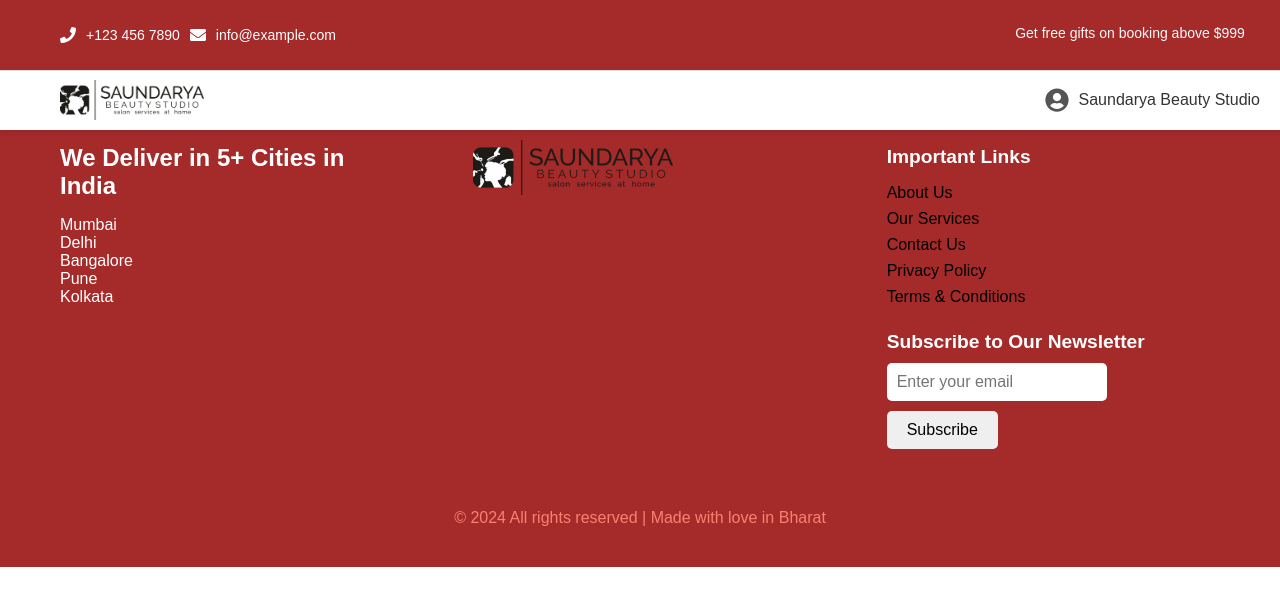
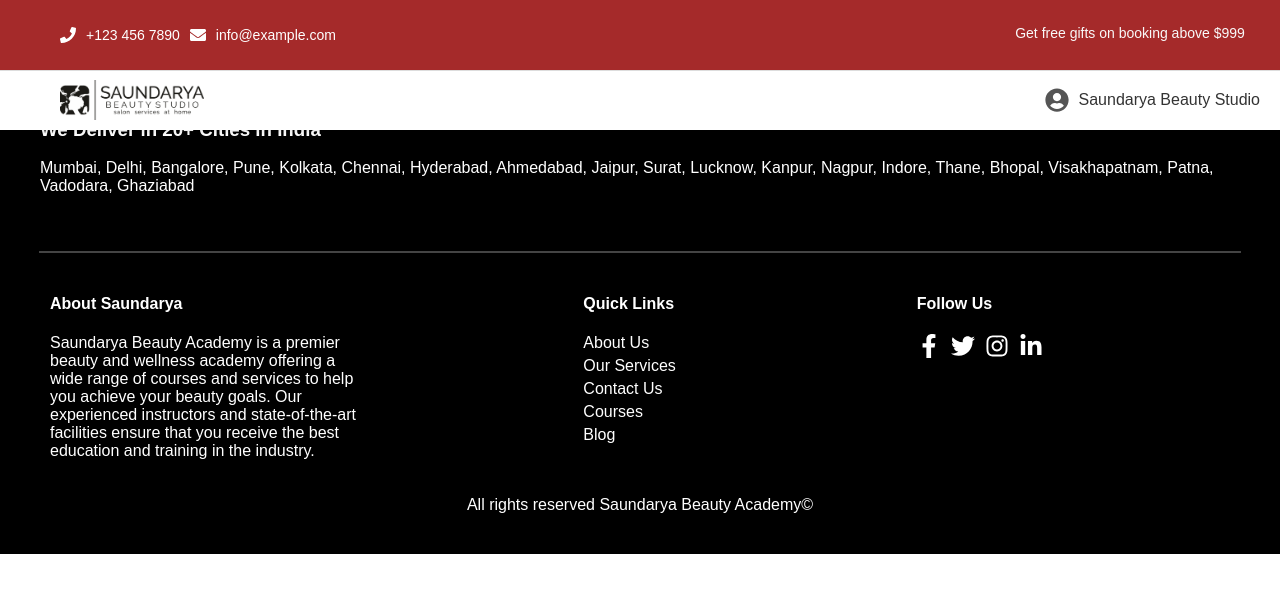
Before and after one commit to 1adanumer/Saundarya, a React (Vite) app in the folder client/saundarya/: page /about in a window 1280 px wide. Shown: the top 606 px of the page. Built offline with nearby package versions, Linux system fonts and the light colour scheme.

Commit message:
refactor Footer and GetApp components; update layout, styles, and email submission functionality

```diff
--- a/client/saundarya/src/assets/components/AchievementsAndServices/AchievementsAndServices.tsx
+++ b/client/saundarya/src/assets/components/AchievementsAndServices/AchievementsAndServices.tsx
@@ -8,20 +8,61 @@ const AchievementsAndServices: React.FC = () => {
       <section className="achievements-section">
         <h2>Our Achievements</h2>
         <div className="achievements-grid">
-          {[1, 2, 3, 4, 5].map((item) => (
-            <div className="achievement-item" key={item}>
+          <div className="achievement-item">
             <img
-                src={`Background-${item}.jpg`}
-                alt={`Achievement ${item}`}
+              src="Background-1.jpg"
+              alt="Achievement 1"
               className="achievement-img"
             />
-              <h3>Achievement {item}</h3>
+            <h3>3000+ Professionals</h3>
             <p>
               {/* Add achievement description here */}
-                Description for Achievement {item}
             </p>
           </div>
-          ))}
+          <div className="achievement-item">
+            <img
+              src="Background-2.jpg"
+              alt="Achievement 2"
+              className="achievement-img"
+            />
+            <h3>1M+ App Download</h3>
+            <p>
+              {/* Add achievement description here */}
+            </p>
+          </div>
+          <div className="achievement-item">
+            <img
+              src="Background-3.jpg"
+              alt="Achievement 3"
+              className="achievement-img"
+            />
+            <h3>2M+ Bookings Completed</h3>
+            <p>
+              {/* Add achievement description here */}
+            </p>
+          </div>
+          <div className="achievement-item">
+            <img
+              src="Background-4.jpg"
+              alt="Achievement 4"
+              className="achievement-img"
+            />
+            <h3>20+ Cities in India</h3>
+            <p>
+              {/* Add achievement description here */}
+            </p>
+          </div>
+          <div className="achievement-item">
+            <img
+              src="Background-5.jpg"
+              alt="Achievement 5"
+              className="achievement-img"
+            />
+            <h3>4.5+ India’s Top Rated</h3>
+            <p>
+              {/* Add achievement description here */}
+            </p>
+          </div>
         </div>
       </section>
 
@@ -29,20 +70,94 @@ const AchievementsAndServices: React.FC = () => {
       <section className="services-section">
         <h2>Our Services</h2>
         <div className="services-grid">
-          {[...Array(8).keys()].map((item) => (
-            <div className="service-item" key={item}>
+          <div className="service-item">
             <img
-                src={`image-${item + 1}.jpg`}
-                alt={`Service ${item + 1}`}
+              src="image-1.jpg"
+              alt="Service 1"
               className="service-img"
             />
-              <h3>Service {item + 1}</h3>
+            <h3>Female Salon at Home</h3>
             <p>
               {/* Add service description here */}
-                Description for Service {item + 1}
             </p>
           </div>
-          ))}
+          <div className="service-item">
+            <img
+              src="image-2.jpg"
+              alt="Service 2"
+              className="service-img"
+            />
+            <h3>Female Spa at Home</h3>
+            <p>
+              {/* Add service description here */}
+            </p>
+          </div>
+          <div className="service-item">
+            <img
+              src="image-3.jpg"
+              alt="Service 3"
+              className="service-img"
+            />
+            <h3>Advance Facials</h3>
+            <p>
+              {/* Add service description here */}
+            </p>
+          </div>
+          <div className="service-item">
+            <img
+              src="image-4.jpg"
+              alt="Service 4"
+              className="service-img"
+            />
+            <h3>Female Grooming</h3>
+            <p>
+              {/* Add service description here */}
+            </p>
+          </div>
+          <div className="service-item">
+            <img
+              src="image-5.jpg"
+              alt="Service 5"
+              className="service-img"
+            />
+            <h3>Male Spa</h3>
+            <p>
+              {/* Add service description here */}
+            </p>
+          </div>
+          <div className="service-item">
+            <img
+              src="image-6.jpg"
+              alt="Service 6"
+              className="service-img"
+            />
+            <h3>Hair Services</h3>
+            <p>
+              {/* Add service description here */}
+            </p>
+          </div>
+          <div className="service-item">
+            <img
+              src="image-7.jpg"
+              alt="Service 7"
+              className="service-img"
+            />
+            <h3>Makeup at Home</h3>
+            <p>
+              {/* Add service description here */}
+            </p>
+          </div>
+          <div className="service-item">
+            <img
+              src="image-8.jpg"
+              alt="Service 8"
+              className="service-img"
+            />
+            <h3>Pre Bridal</h3>
+            <p>
+              {/* Add service description here */}
+            </p>
+          </div>
         </div>
       </section>
     </div>
--- a/client/saundarya/src/assets/components/Footer/Footer.css
+++ b/client/saundarya/src/assets/components/Footer/Footer.css
@@ -1,100 +1,84 @@
 /* Footer Styles */
 .footer {
-    background-color: brown;
+  background-color: black;
   color: white;
   padding: 40px 20px;
   font-family: 'Poppins', sans-serif;
+  z-index: 1000;
 }
 
 .footer-container {
   display: flex;
-    justify-content: space-between;
+  flex-direction: column;
+  align-items: center;
   max-width: 1200px;
   margin: 0 auto;
-    gap: 40px;
 }
 
-  .footer-left,
-  .footer-center,
-  .footer-right {
-    flex: 1;
-    padding: 20px;
+.footer-cities {
+  text-align: left;
+  margin-bottom: 20px;
 }
 
-  .footer-left h3 {
-    font-size: 1.5rem;
-    margin-bottom: 10px;
+.footer-separator {
+  width: 100%;
+  border: 1px solid #444;
+  margin: 20px 0;
 }
 
-  .footer-left ul {
+.footer-content {
+  display: flex;
+  justify-content: space-between;
+  width: 100%;
+}
+
+.footer-about,
+.footer-links,
+.footer-social {
+  flex: 1;
+  margin: 0 10px;
+}
+
+.footer-about {
+  text-align: left;
+}
+
+.footer-links {
+  text-align: left;
+  padding-left: 200px;
+}
+
+.footer-links ul {
   list-style: none;
   padding: 0;
 }
 
-  .footer-left ul li {
-    font-size: 1rem;
+.footer-links ul li {
+  margin: 5px 0;
 }
 
-  .footer-logo {
-    max-width: 200px;
-    margin-top: 20px;
-  }
-
-  .footer-right .footer-links h4,
-  .footer-right .footer-newsletter h4 {
-    font-size: 1.2rem;
-    margin-bottom: 10px;
-  }
-
-  .footer-right .footer-links ul,
-  .footer-right .footer-newsletter ul {
-    list-style: none;
-    padding: 0;
-  }
-
-  .footer-right .footer-links ul li,
-  .footer-right .footer-newsletter ul li {
-    margin-bottom: 8px;
-  }
-
-  .footer-right .footer-links ul li a,
-  .footer-right .footer-newsletter button {
-    color: black;
+.footer-links ul li a {
+  color: #fff;
   text-decoration: none;
 }
 
-  .footer-right .footer-links ul li a:hover {
-    text-decoration: underline;
+.footer-social {
+  text-align: left;
 }
 
-  .footer-newsletter input {
-    padding: 10px;
-    font-size: 1rem;
-    margin-right: 10px;
-    border-radius: 5px;
-    border: none;
-    width: 60%;
+.footer-social .social-icons {
+  display: flex;
+  gap: 10px;
 }
 
-  .footer-newsletter button {
-    padding: 10px 20px;
-    margin-top: 10px;
-    border: none;
+.footer-social .social-icons a {
   color: white;
-    font-size: 1rem;
-    cursor: pointer;
-    border-radius: 5px;
-  }
-
-  .footer-newsletter button:hover {
-    background-color: salmon;
+  font-size: 24px;
 }
 
 .footer-bottom {
+  margin-top: 20px;
   text-align: center;
-    margin-top: 40px;
-    font-size: 1rem;
-    color: salmon;
 }
 
 .footer-bottom p {
--- a/client/saundarya/src/assets/components/Footer/Footer.tsx
+++ b/client/saundarya/src/assets/components/Footer/Footer.tsx
@@ -1,51 +1,61 @@
 import React from "react";
+import { FaFacebookF, FaTwitter, FaInstagram, FaLinkedinIn } from "react-icons/fa";
 import "./Footer.css";
 
 const Footer: React.FC = () => {
   return (
     <footer className="footer">
       <div className="footer-container">
-        {/* Left Section */}
-        <div className="footer-left">
-          <h3>We Deliver in 5+ Cities in India</h3>
-          <ul>
-            <li>Mumbai</li>
-            <li>Delhi</li>
-            <li>Bangalore</li>
-            <li>Pune</li>
-            <li>Kolkata</li>
-          </ul>
+        {/* Cities Section */}
+        <div className="footer-cities">
+          <h3>We Deliver in 20+ Cities in India</h3>
+          <p>Mumbai, Delhi, Bangalore, Pune, Kolkata, Chennai, Hyderabad, Ahmedabad, Jaipur, Surat, Lucknow, Kanpur, Nagpur, Indore, Thane, Bhopal, Visakhapatnam, Patna, Vadodara, Ghaziabad</p>
         </div>
 
-        {/* Center Section */}
-        <div className="footer-center">
-          <img src="saunlogo.png" alt="Brand Logo" className="footer-logo" />
-        </div>
+        <hr className="footer-separator" />
 
-        {/* Right Section */}
-        <div className="footer-right">
+        <div className="footer-content">
+          {/* About Section */}
+          <div className="footer-about">
+            <h4>About Saundarya</h4>
+            <p>Saundarya Beauty Academy is a premier beauty and wellness academy offering a wide range of courses and services to help you achieve your beauty goals. Our experienced instructors and state-of-the-art facilities ensure that you receive the best education and training in the industry.</p>
+          </div>
+
+          {/* Quick Links Section */}
           <div className="footer-links">
-            <h4>Important Links</h4>
+            <h4>Quick Links</h4>
             <ul>
               <li><a href="/about">About Us</a></li>
               <li><a href="/services">Our Services</a></li>
               <li><a href="/contact">Contact Us</a></li>
-              <li><a href="/privacy-policy">Privacy Policy</a></li>
-              <li><a href="/terms-conditions">Terms & Conditions</a></li>
+              <li><a href="/courses">Courses</a></li>
+              <li><a href="/blog">Blog</a></li>
             </ul>
           </div>
 
-          <div className="footer-newsletter">
-            <h4>Subscribe to Our Newsletter</h4>
-            <input type="email" placeholder="Enter your email" />
-            <button>Subscribe</button>
+          {/* Social Media Section */}
+          <div className="footer-social">
+            <h4>Follow Us</h4>
+            <div className="social-icons">
+              <a href="https://www.facebook.com" target="_blank" rel="noopener noreferrer">
+                <FaFacebookF />
+              </a>
+              <a href="https://www.twitter.com" target="_blank" rel="noopener noreferrer">
+                <FaTwitter />
+              </a>
+              <a href="https://www.instagram.com" target="_blank" rel="noopener noreferrer">
+                <FaInstagram />
+              </a>
+              <a href="https://www.linkedin.com" target="_blank" rel="noopener noreferrer">
+                <FaLinkedinIn />
+              </a>
+            </div>
           </div>
         </div>
       </div>
 
-      {/* Copyright Section */}
       <div className="footer-bottom">
-        <p>© 2024 All rights reserved | Made with love in Bharat</p>
+        <p>All rights reserved Saundarya Beauty Academy©</p>
       </div>
     </footer>
   );
--- a/client/saundarya/src/assets/components/Media/Media.css
+++ b/client/saundarya/src/assets/components/Media/Media.css
@@ -8,7 +8,7 @@
 .media-coverages {
     position: relative;
     margin-bottom: 0px;
-    padding: 0 80px; /* Padding of 40px from both left and right sides */
+    padding: 0 150px; /* Padding of 40px from both left and right sides */
     background-color: brown;
 }
 
```
Also changed, not shown: client/saundarya/src/assets/components/GetApp/GetApp.css (+44 -53 lines), client/saundarya/src/assets/components/GetApp/GetApp.tsx (+34 -46 lines), client/saundarya/public/image-4.jpg. Lines whose indentation alone changed are shown as unchanged.
